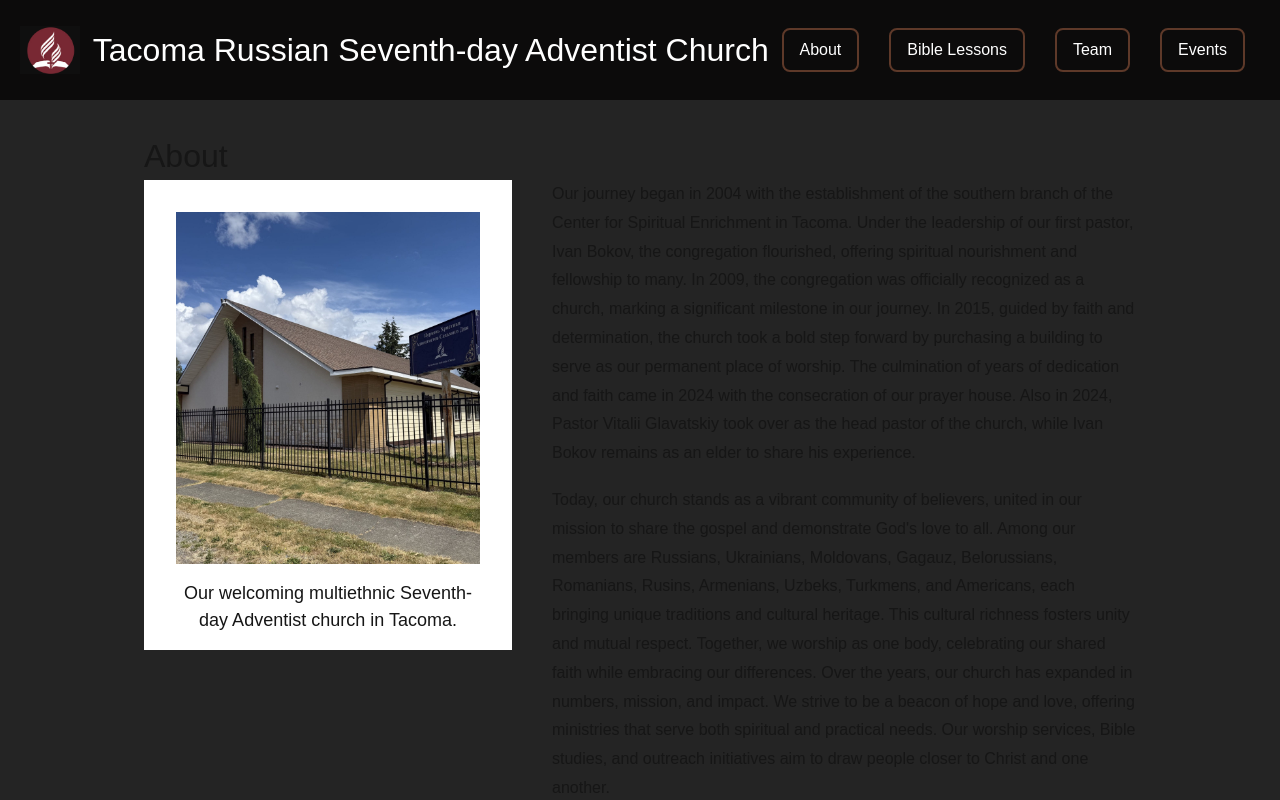
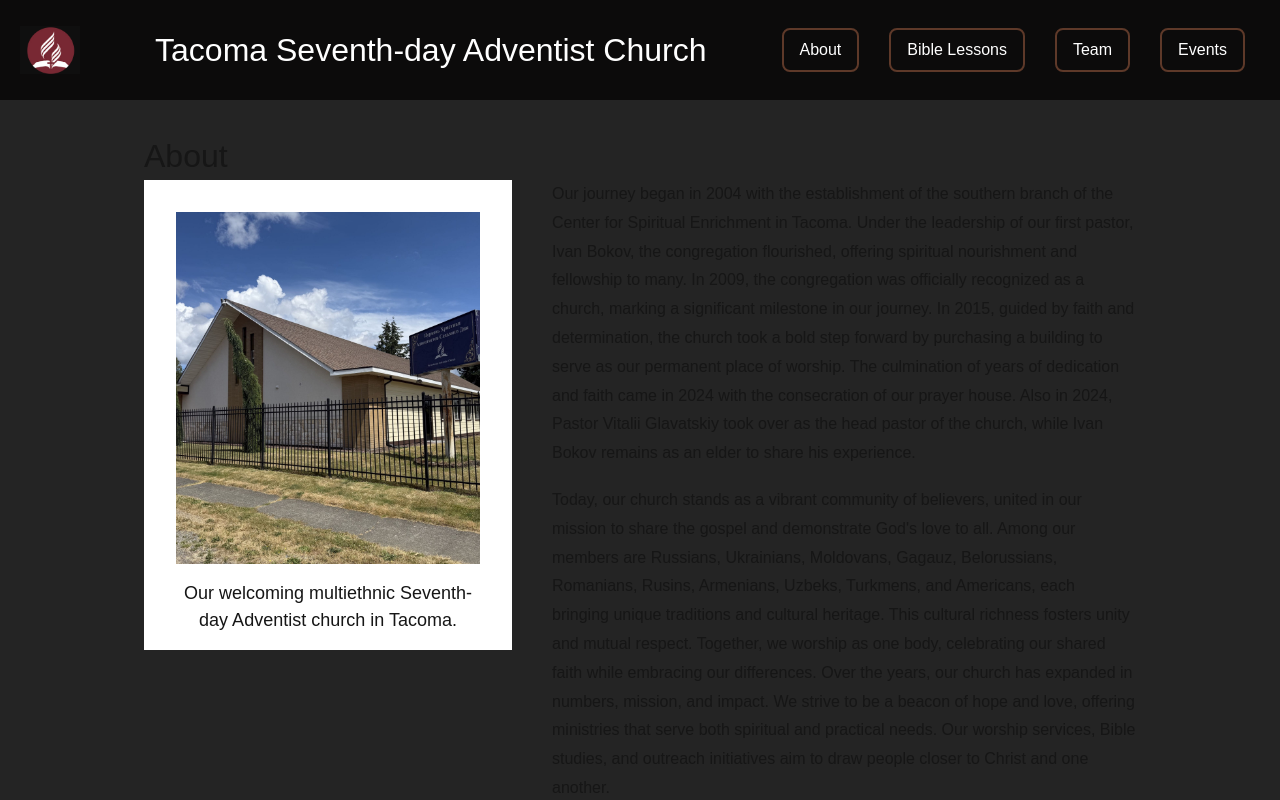
Before and after one commit to glavavlada/TacomaASDWebsite, a Next.js app in the folder my-church-site/: page / in a window 1280 px wide. Shown: the top 800 px of the page. Built offline with nearby package versions, Linux system fonts and the light colour scheme; no server answers.

Commit message:
removed "Russian" from navbar

```diff
--- a/my-church-site/src/components/Navbar.tsx
+++ b/my-church-site/src/components/Navbar.tsx
@@ -5,7 +5,7 @@ export default function Navbar() {
         <header className="Header">
             {/*logo messing with how to import images needs to be changed later for optimization */}
             <img src="/SeventhDayLogo.png" alt="ChurchLogo" className="logo" />
-            <h1>Tacoma Russian Seventh-day Adventist Church</h1>
+            <h1>Tacoma Seventh-day Adventist Church</h1>
             {/* navigation */}
             <nav>
                 <Link href="/"className="button">About</Link>
```
